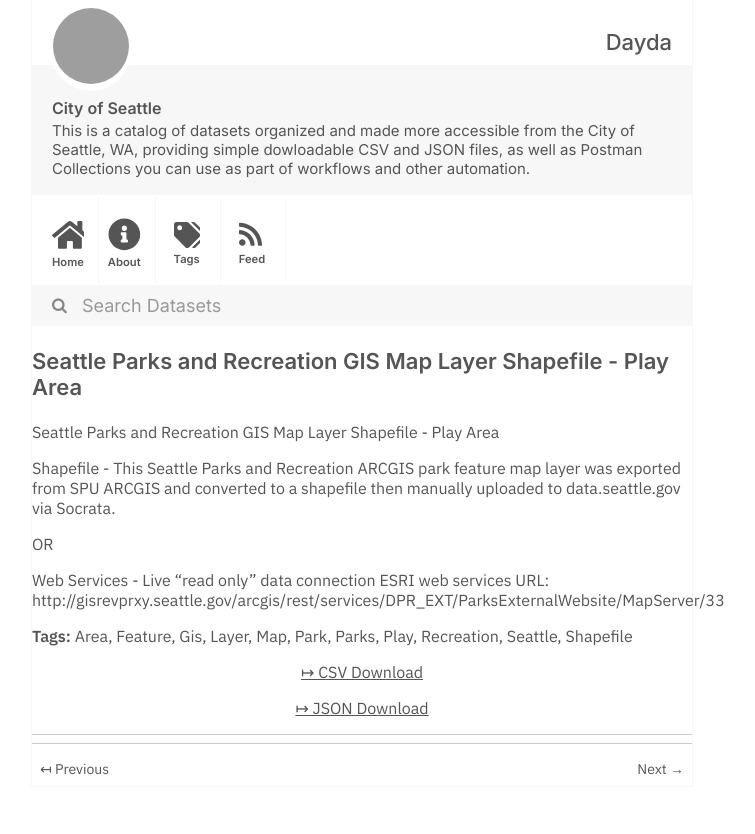
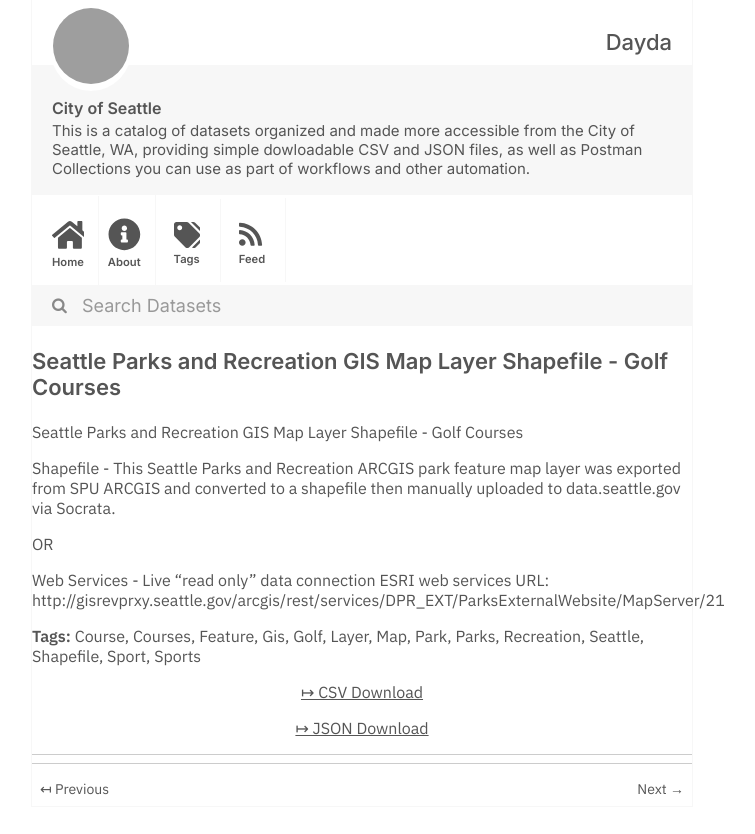
Before and after one commit to dayda-entities/city-of-seattle, a Jekyll site: the page built from _posts/2020-11-10-seattle-parks-and-recreation-g.md, in a window 1280 px wide, cut to the strip 0-834 px from the top of the page. Shown: the whole strip, without its empty margins (278-1033 px from the left). Built offline with Jekyll 4.4.1, drawn with Linux system fonts in a browser that asks for light colours; grey boxes are pictures that could not be loaded.

Commit message:
Publish Data

```diff
--- a/_posts/2020-11-10-seattle-parks-and-recreation-g.md
+++ b/_posts/2020-11-10-seattle-parks-and-recreation-g.md
@@ -1,32 +1,35 @@
 ---
-title: Seattle Parks and Recreation GIS Map Layer Shapefile - Play Area
-created: '2020-11-10T16:59:21.045199'
-modified: '2020-11-10T16:59:21.045211'
+title: Seattle Parks and Recreation GIS Map Layer Shapefile - Golf Courses
+created: '2020-11-10T16:59:22.787801'
+modified: '2020-11-10T16:59:22.787808'
 state: active
 type: dataset
 tags:
-  - Area
+  - Course
+  - Courses
   - Feature
   - Gis
+  - Golf
   - Layer
   - Map
   - Park
   - Parks
-  - Play
   - Recreation
   - Seattle
   - Shapefile
+  - Sport
+  - Sports
 groups:
   - Local Government
-csv_url: 'https://data.seattle.gov/api/views/wb4c-wiyr/rows.csv?accessType=DOWNLOAD'
-json_url: 'https://data.seattle.gov/api/views/wb4c-wiyr/rows.json?accessType=DOWNLOAD'
+csv_url: 'https://data.seattle.gov/api/views/g7we-4rna/rows.csv?accessType=DOWNLOAD'
+json_url: 'https://data.seattle.gov/api/views/g7we-4rna/rows.json?accessType=DOWNLOAD'
 layout: post
 
 ---
-Seattle Parks and Recreation GIS Map Layer Shapefile - Play Area
+Seattle Parks and Recreation GIS Map Layer Shapefile - Golf Courses
 
 Shapefile - This Seattle Parks and Recreation ARCGIS park feature map layer was exported from SPU ARCGIS and converted to a shapefile then manually uploaded to data.seattle.gov via Socrata.
 
 OR
 
-Web Services - Live "read only" data connection ESRI web services URL: http://gisrevprxy.seattle.gov/arcgis/rest/services/DPR_EXT/ParksExternalWebsite/MapServer/33
+Web Services - Live "read only" data connection ESRI web services URL: http://gisrevprxy.seattle.gov/arcgis/rest/services/DPR_EXT/ParksExternalWebsite/MapServer/21
```
